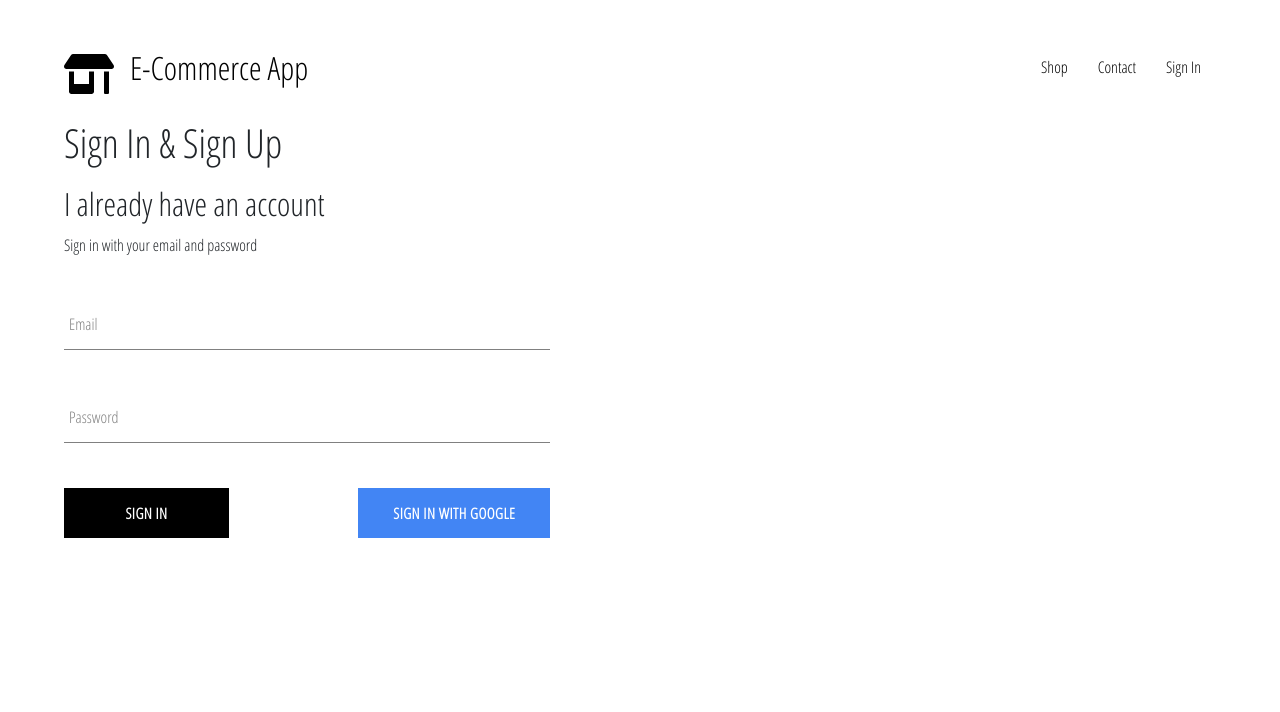
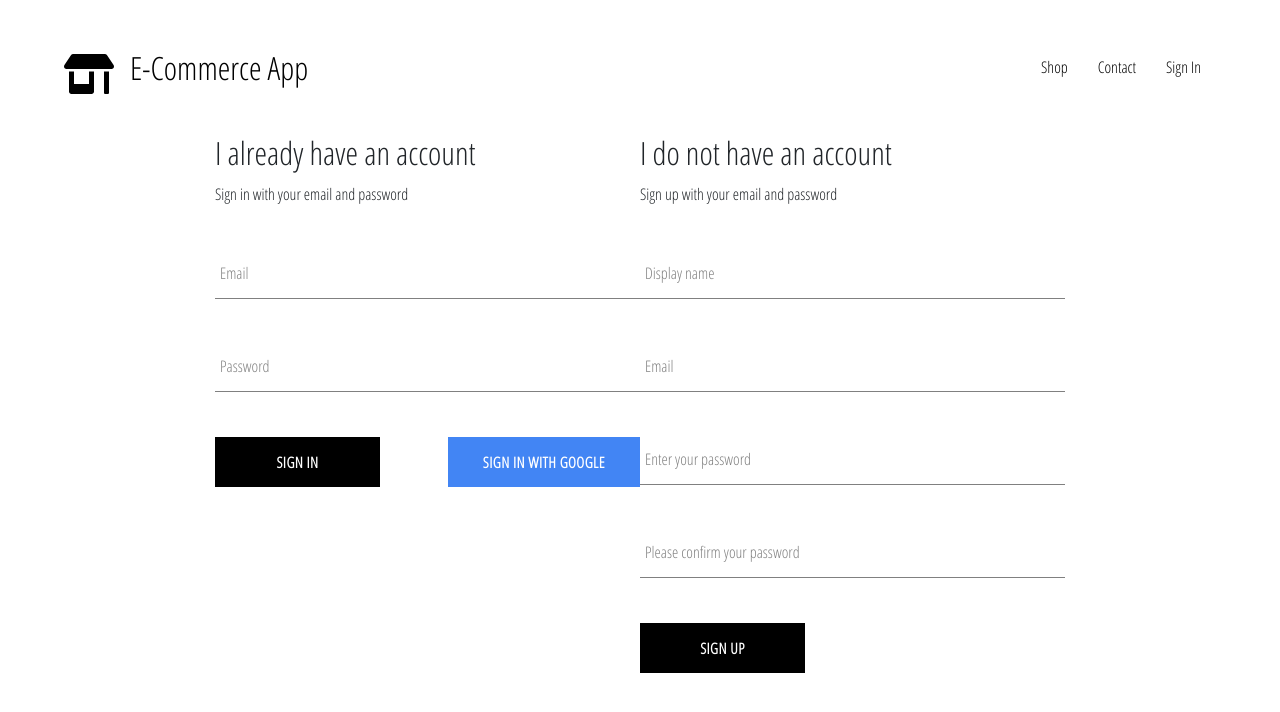
Before and after one commit to Reynaldoabv/e-commerce-app, a React (Create React App) app: page /signin in a window 1280 px wide. Shown: the top 712 px of the page. Built offline with nearby package versions, Linux system fonts and the light colour scheme; no server answers.

Commit message:
implemented firebase utils, included ability to store authenticated users into our firestore database

```diff
--- a/src/App.css
+++ b/src/App.css
@@ -7,3 +7,7 @@ a, a:hover {
     text-decoration: none;
     color: #000;
 }
+
+* {
+    box-sizing: border-box;
+}
--- a/src/App.js
+++ b/src/App.js
@@ -3,7 +3,7 @@ import './App.css';
 
 import { Switch, Route } from 'react-router-dom';
 
-import { auth } from './firebase/firebase.utils';
+import { auth, createUserProfileDocument } from './firebase/firebase.utils';
 
 import Header from './components/header/Header';
 import HomePage from './Pages/home/HomePage';
@@ -38,11 +38,22 @@ class App extends React.Component {
   unsubscribeFromAuth = null;
 
   componentDidMount(){
-    this.unsubscribeFromAuth = auth.onAuthStateChanged(user => {
-      this.setState({
-        currentUser: user
-      });
-      console.log(user);
+    this.unsubscribeFromAuth = auth.onAuthStateChanged(async userAuth => {
+      if(userAuth){
+        const userRef = await createUserProfileDocument(userAuth);
+
+        userRef.onSnapshot(snapShot => {
+          this.setState({
+            currentUser: {
+              id: snapShot.id,
+              ...snapShot.data()
+            }
+          });
+          console.log(this.state);
+        })
+      }
+
+      this.setState({ currentUser: userAuth });
     })
   }
 
--- a/src/Pages/signIn-signUp/SignInAndSignUpPage.jsx
+++ b/src/Pages/signIn-signUp/SignInAndSignUpPage.jsx
@@ -3,12 +3,14 @@ import './SignInAndSignUpPage.scss';
 // import PropTypes from 'prop-types'
 
 import SignIn from '../../components/sign-in/SignIn';
+import SignUp from '../../components/sign-up/SignUp';
 
 const SignInAndSignUpPage = props => {
     return (
-        <div>
-            <h1>Sign In & Sign Up</h1>
+        <div className="sign-in-and-sign-up">
+            {/* <h1>Sign In & Sign Up</h1> */}
             <SignIn />
+            <SignUp />
         </div>
     )
 }
--- a/src/Pages/signIn-signUp/SignInAndSignUpPage.scss
+++ b/src/Pages/signIn-signUp/SignInAndSignUpPage.scss
@@ -0,0 +1,6 @@
+.sign-in-and-sign-up {
+    width: 850px;
+    display: flex;
+    justify-content: space-between;
+    margin: 30px auto;
+  }
--- a/src/components/header/Header.jsx
+++ b/src/components/header/Header.jsx
@@ -18,7 +18,9 @@ const Header = ({ currentUser }) => {
                 <Link className="option mt-3" to="/shop">Shop</Link>
                 <Link className="option mt-3" to="/shop/contact">Contact</Link>
                 {
-                    currentUser ? <div className="option mt-3" onClick={() => auth.signOut()}>Sign Out</div> : <Link className="option mt-3" to="/signin">Sign In</Link>
+                    currentUser ?
+                    <div className="option mt-3" onClick={() => auth.signOut()}>Sign Out</div> :
+                    <Link className="option mt-3" to="/signin">Sign In</Link>
                 }
             </div>
         </div>
--- a/src/components/sign-in/SignIn.scss
+++ b/src/components/sign-in/SignIn.scss
@@ -1,5 +1,5 @@
 .sign-in{
-    width: 38vw;
+    width: 380vw;
     display: flex;
     flex-direction: column;
 
--- /dev/null
+++ b/src/components/sign-up/SignUp.jsx
@@ -0,0 +1,103 @@
+import React, { useState } from 'react';
+import './sign-up.scss';
+// import PropTypes from 'prop-types'
+
+import FormInput from '../form-input/FormInput';
+import CustomButton from '../custom-button/CustomButton';
+
+import { auth, createUserProfileDocument } from '../../firebase/firebase.utils';
+
+const SignUp = props => {
+
+    const [ formData, setFormData ] = useState({
+        displayName: "",
+        email: "",
+        password: "",
+        confirmPassword: ""
+    })
+
+    const onChange = e => {
+        const { value, name } = e.target;
+
+        setFormData({ ...formData, [name]: value })
+    }
+
+    const onSubmit = async e => {
+        e.preventDefault();
+
+        const { displayName, email, password, confirmPassword } = formData;
+
+        if(password !== confirmPassword) {
+            alert("Passwords do not match");
+
+            return;
+        }
+
+        try {
+            const { user } = await auth.createUserWithEmailAndPassword(email, password);
+
+            await createUserProfileDocument(user, { displayName })
+
+            setFormData({
+                displayName: "",
+                email: "",
+                password: "",
+                confirmPassword: ""
+            })
+
+        } catch (err) {
+            console.error(err)
+        }
+
+    }
+
+    const { displayName, email, password, confirmPassword } = formData;
+
+    return (
+        <div className="sign-up">
+            <h2 className="title">I do not have an account</h2>
+            <span>Sign up with your email and password</span>
+            <form onSubmit={onSubmit}>
+                <FormInput
+                    type="text"
+                    name="displayName"
+                    value={displayName}
+                    onChange={onChange}
+                    label="Display name"
+                    required
+                />
+                <FormInput
+                    type="email"
+                    name="email"
+                    value={email}
+                    onChange={onChange}
+                    label="Email"
+                    required
+                />
+                <FormInput
+                    type="password"
+                    name="password"
+                    value={password}
+                    onChange={onChange}
+                    label="Enter your password"
+                    required
+                />
+                <FormInput
+                    type="password"
+                    name="confirmPassword"
+                    value={confirmPassword}
+                    onChange={onChange}
+                    label="Please confirm your password"
+                    required
+                />
+                <CustomButton type="submit">Sign Up</CustomButton>
+            </form>
+        </div>
+    )
+}
+
+// SignUp.propTypes = {
+
+// }
+
+export default SignUp;
--- /dev/null
+++ b/src/components/sign-up/sign-up.scss
@@ -0,0 +1,9 @@
+.sign-up {
+    display: flex;
+    flex-direction: column;
+    width: 380vw;
+
+    .title {
+      margin: 10px 0;
+    }
+  }
--- a/src/firebase/firebase.utils.js
+++ b/src/firebase/firebase.utils.js
@@ -13,6 +13,32 @@ const config = {
     measurementId: "G-4DZXZLRB5K"
   };
 
+  export const createUserProfileDocument = async (userAuth, additionalData ) => {
+    if(!userAuth) return ;
+
+    const userRef = firestore.doc(`users/${userAuth.uid}`);
+
+    const snapShot = await userRef.get();
+
+    if(!snapShot.exists) {
+      const { displayName, email } = userAuth;
+      const createdAt = new Date();
+
+      try {
+        await userRef.set({
+          displayName,
+          email,
+          createdAt,
+          ...additionalData
+        })
+      } catch (err) {
+        console.log('Error creating user', err.message )
+      }
+    }
+
+    return userRef;
+  }
+
   firebase.initializeApp(config);
 
   export const auth = firebase.auth();
```
Also changed, not shown: src/components/sign-in/SignIn.jsx (+14 -2 lines).
